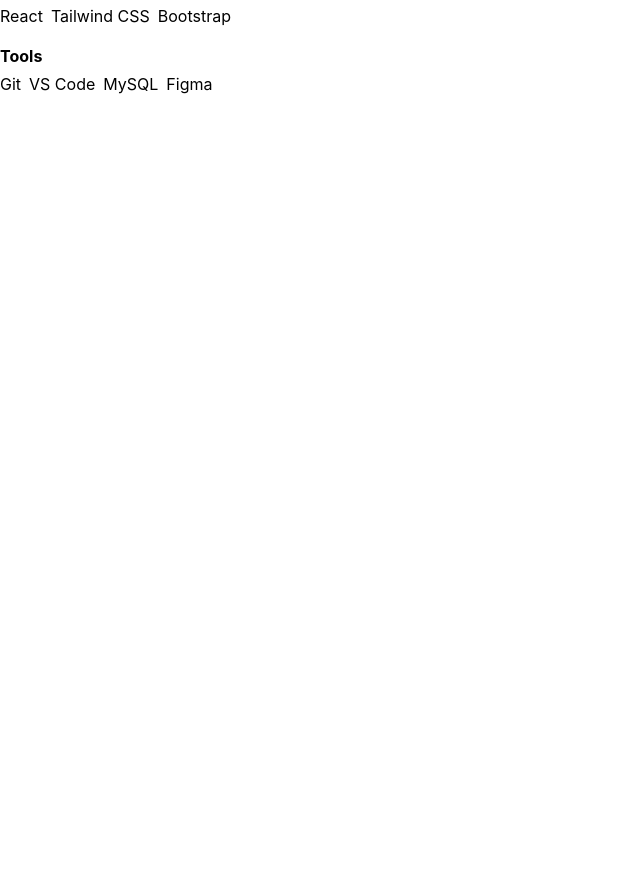
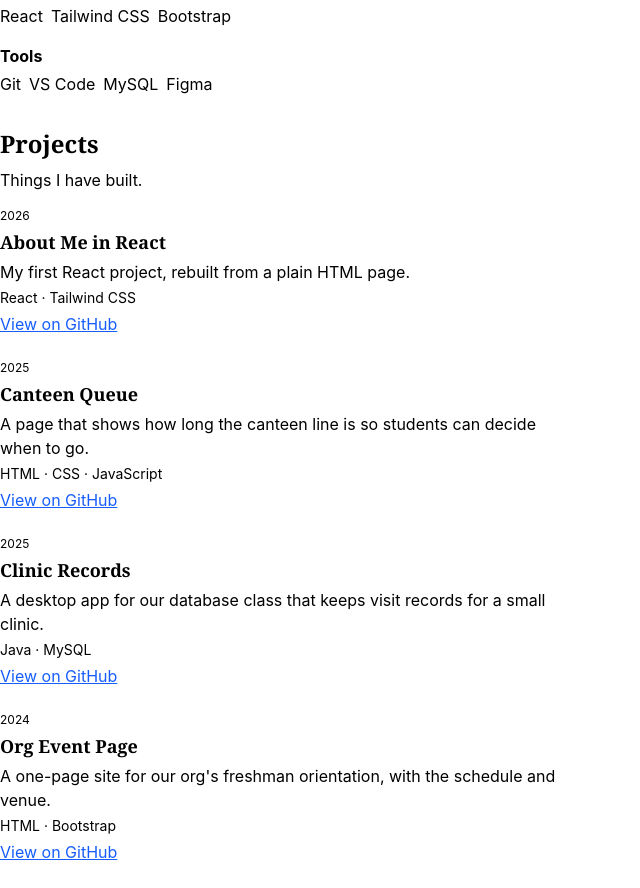
Before and after one commit to angelavemlimos/CSIT340-Lab2-Limos, a React (Vite) app: page / in a window 1280 px wide. Shown: the part 820-1708 px from the top of the page, without its empty margins (0-640 px from the left). Before the commit the page ends 932 px from the top, so only its background shows below. Built offline with nearby package versions, Linux system fonts and the light colour scheme.

Commit message:
feat: add ProjectCard and ProjectsSection components

```diff
--- a/src/App.jsx
+++ b/src/App.jsx
@@ -2,6 +2,7 @@
 import Hero from './components/Hero';
 import AboutSection from './components/AboutSection';
 import SkillsSection from './components/SkillsSection';
+import ProjectsSection from './components/ProjectsSection';
 
 export default function App() {
   return (
@@ -11,6 +12,7 @@
     <main>
       <AboutSection />
       <SkillsSection />
+      <ProjectsSection />
     </main>
     </>
   );
--- a/src/components/ProjectCard.jsx
+++ b/src/components/ProjectCard.jsx
@@ -0,0 +1,11 @@
+export default function ProjectCard({ year, title, description, tech, link }) {
+    return (
+        <article className="mb-6">
+            <p className="text-xs font-normal text-black">{year}</p>
+            <h3 className="text-lg font-bold font-serif text-black mt-1">{title}</h3>
+            <p className="text-black font-normal text-base my-1 max-w-xl">{description}</p>
+            <p className="text-sm text-black">{tech}</p>
+            <a href={link} className="text-blue-600 underline inline-block mt-1">View on GitHub</a>
+        </article>
+    );
+}
--- a/src/components/ProjectsSection.jsx
+++ b/src/components/ProjectsSection.jsx
@@ -0,0 +1,40 @@
+import SectionHeading from './SectionHeading';
+import ProjectCard from './ProjectCard';
+
+export default function ProjectsSection() {
+    return (
+        <section id="projects" className="mt-8">
+            <SectionHeading title="Projects" subtitle="Things I have built." />
+            <div className="mt-4">
+                <ProjectCard
+                    year="2026"
+                    title="About Me in React"
+                    description="My first React project, rebuilt from a plain HTML page."
+                    tech="React · Tailwind CSS"
+                    link="https://github.com/angelalimos/CSIT340-Lab1-Limos"
+                />
+                <ProjectCard
+                    year="2025"
+                    title="Canteen Queue"
+                    description="A page that shows how long the canteen line is so students can decide when to go."
+                    tech="HTML · CSS · JavaScript"
+                    link="https://github.com/angelalimos/canteen-queue"
+                />
+                <ProjectCard
+                    year="2025"
+                    title="Clinic Records"
+                    description="A desktop app for our database class that keeps visit records for a small clinic."
+                    tech="Java · MySQL"
+                    link="https://github.com/angelalimos/clinic-records"
+                />
+                <ProjectCard
+                    year="2024"
+                    title="Org Event Page"
+                    description="A one-page site for our org's freshman orientation, with the schedule and venue."
+                    tech="HTML · Bootstrap"
+                    link="https://github.com/angelalimos/org-event-page"
+                />
+            </div>
+        </section>
+    );
+}
```
